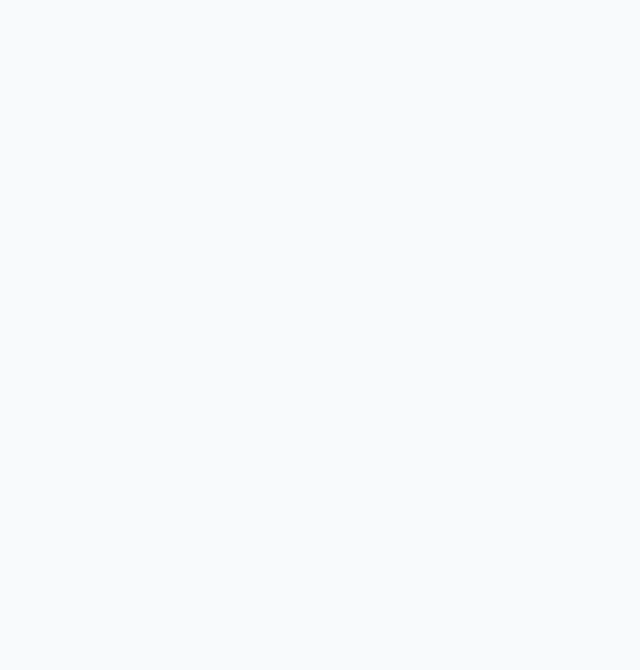
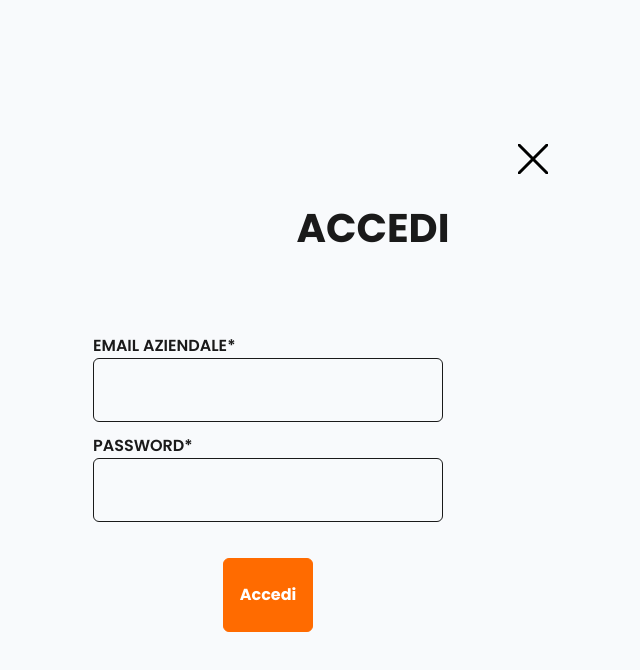
Before and after one commit to Markin1999/FitEasy, a React (Vite) app in the folder tailwindcss4/: page /accedi in a window 1280 px wide. Before the commit this address had no page. Shown: the top 670 px of the page, without its empty margins (267-907 px from the left). Built offline with nearby package versions, Linux system fonts and the light colour scheme.

Commit message:
Aggiunto componente accedi

```diff
--- a/tailwindcss4/src/App.jsx
+++ b/tailwindcss4/src/App.jsx
@@ -2,6 +2,7 @@ import "./App.css";
 import { BrowserRouter, Routes, Route } from "react-router-dom";
 import { Homepage } from "./componenti/homepage/Homepage";
 import Registrazione from "./componenti/registrazione/Registrazione";
+import Accedi from "./componenti/registrazione/Accedi";
 
 function App() {
   return (
@@ -11,6 +12,7 @@ function App() {
           <Routes>
             <Route path="/" element={<Homepage />}></Route>
             <Route path="/registrazione" element={<Registrazione />}></Route>
+            <Route path="/accedi" element={<Accedi />}></Route>
           </Routes>
         </BrowserRouter>
       </div>
--- a/tailwindcss4/src/componenti/homepage/navbar.jsx
+++ b/tailwindcss4/src/componenti/homepage/navbar.jsx
@@ -21,7 +21,9 @@ export function Navbar() {
         </div>
 
         <div className="hidden  items-center gap-4 hover:cursor-pointer md:flex">
-          <a className=" text-titolo">ACCEDI</a>
+          <a className=" text-titolo" onClick={() => {
+              navTo("/accedi");
+            }}>ACCEDI</a>
           <button
             onClick={() => {
               navTo("/registrazione");
--- /dev/null
+++ b/tailwindcss4/src/componenti/registrazione/Accedi.jsx
@@ -0,0 +1,108 @@
+import { useEffect, useState } from "react";
+import { useLocation, useNavigate } from "react-router-dom";
+
+export default function Accedi() {
+  const [utente, setUtente] = useState({
+    businessEmail: "",
+    password: "",
+  });
+
+  const [message, setMessage] = useState("");
+
+  const navTo = useNavigate();
+
+  //---
+  //Serve per impostare un timeout ai messaggi di errori.
+  useEffect(() => {
+    if (message) {
+      const timer = setTimeout(() => {
+        setMessage("");
+      }, 5000);
+
+      return () => clearTimeout(timer);
+    }
+  }, [message]);
+
+  const handleChange = (e) => {
+    const { name, value } = e.target;
+
+    setUtente((prev) => ({ ...prev, [name]: value }));
+  };
+
+  const handleSubmit = async (e) => {
+    e.preventDefault();
+  };
+
+  return (
+    <div className="min-h-screen flex flex-col items-center justify-center mx-12 p-0">
+      <div className="">
+        <div
+          onClick={() => {
+            navTo("/");
+          }}
+          className="flex justify-end mb-8 cursor-pointer "
+        >
+          <svg
+            xmlns="http://www.w3.org/2000/svg"
+            className="h-[20px] sm:h-[30px] lg:h-[30px]"
+            viewBox="6 6 12 12"
+            fill="none"
+            stroke="currentColor"
+            stroke-width="1.2"
+            stroke-linecap="round"
+            stroke-linejoin="round"
+          >
+            <line x1="18" y1="6" x2="6" y2="18" />
+            <line x1="6" y1="6" x2="18" y2="18" />
+          </svg>
+        </div>
+
+        <div className="text-center px-3 pb-3 sm:mb-12 ">
+          <h2 className="font-bold text-testo mb-2 sm:mb-6">ACCEDI</h2>
+        </div>
+        <form
+          className="flex flex-col items-center gap-3 sm:w-[75%] lg:w-[40%]"
+          onSubmit={handleSubmit}
+        >
+          <div className="flex flex-col ">
+            <label htmlFor="email" className="font-semibold text-testo">
+              EMAIL AZIENDALE
+              <span className="w-[0.0625rem] h-[0.0625rem]">*</span>
+            </label>
+            <input
+              type="email"
+              name="businessEmail"
+              value={utente.businessEmail}
+              onChange={handleChange}
+              className="border border-testo hover:border-testo rounded-md px-4 py-2 text-[12px] sm:text-[14px] lg:text-[16px] lg:h-16 "
+              required
+            ></input>
+          </div>
+
+          <div className="flex flex-col ">
+            <label htmlFor="password" className="font-semibold text-testo">
+              PASSWORD<span className="w-[0.0625rem] h-[0.0625rem]">*</span>
+            </label>
+            <input
+              type="password"
+              name="password"
+              value={utente.password}
+              onChange={handleChange}
+              className=" border border-testo hover:border-testo rounded-md px-4 py-2 text-[12px] sm:text-[14px] lg:text-[16px] lg:h-16 "
+              required
+            ></input>
+          </div>
+
+          {message && <p>{message}</p>}
+
+          <button
+            className="font-bold my-3 border border-bottone bg-bottone text-white rounded-md px-4 py-2 sm:my-6 sm:py-4 lg:py-6 "
+            type="submit"
+          >
+            Accedi
+          </button>
+        </form>
+      </div>
+    </div>
+  );
+}
--- a/tailwindcss4/src/componenti/registrazione/Registrazione.jsx
+++ b/tailwindcss4/src/componenti/registrazione/Registrazione.jsx
@@ -10,11 +10,14 @@ export default function Registrazione() {
     password: "",
   });
 
+
+
   const [message, setMessage] = useState("");
+  const location = useLocation();
   const navTo = useNavigate();
-  const location = useLocation();
 
-  //Serve per importare dall'homepage l'email inserita dall'utente
+
+
   useEffect(() => {
     const email = location.state?.email || "";
     setUtente((prev) => ({ ...prev, businessEmail: email }));
```
Also changed, not shown: 1 other file (tests, documents, lock files or other folders).
